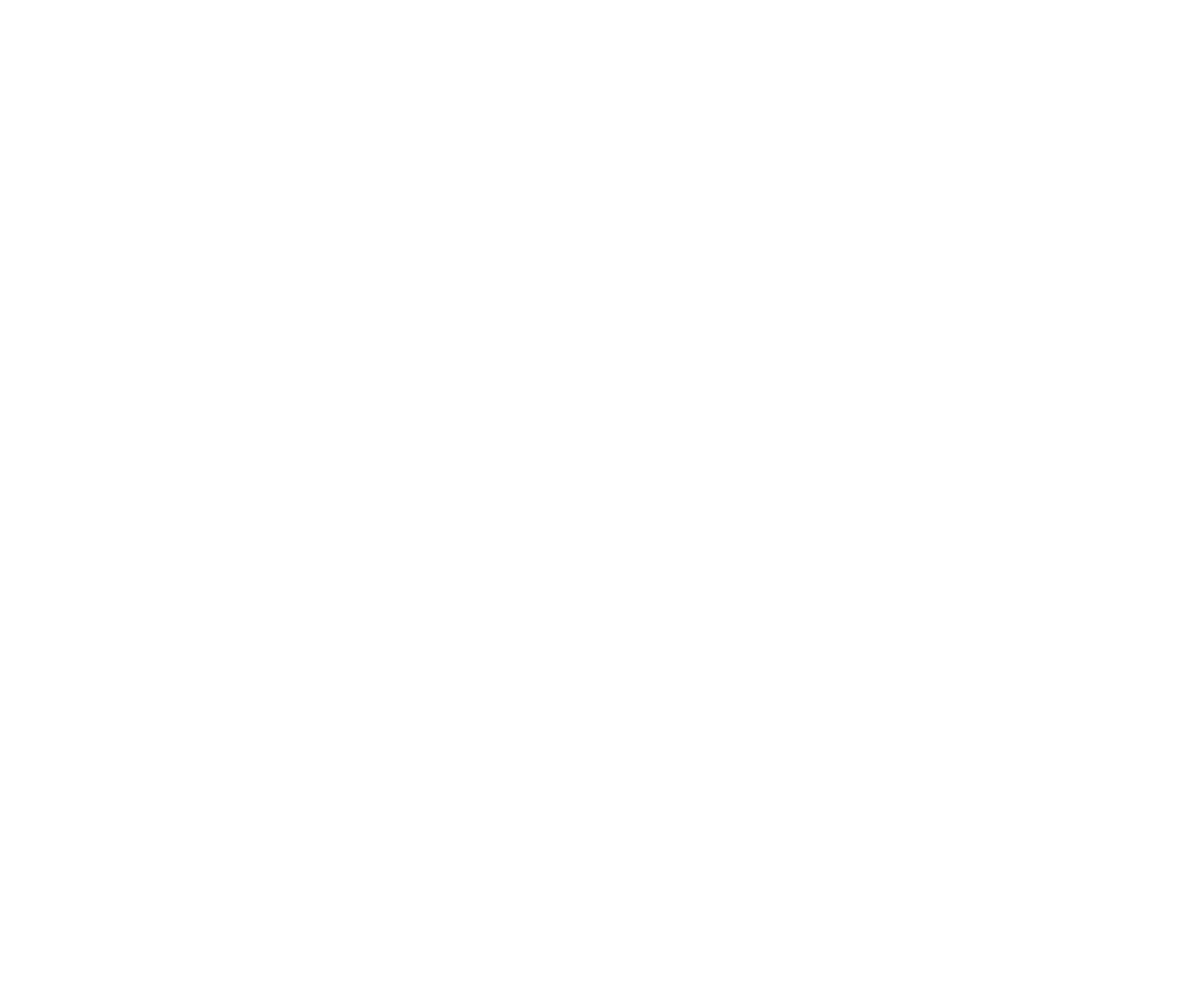
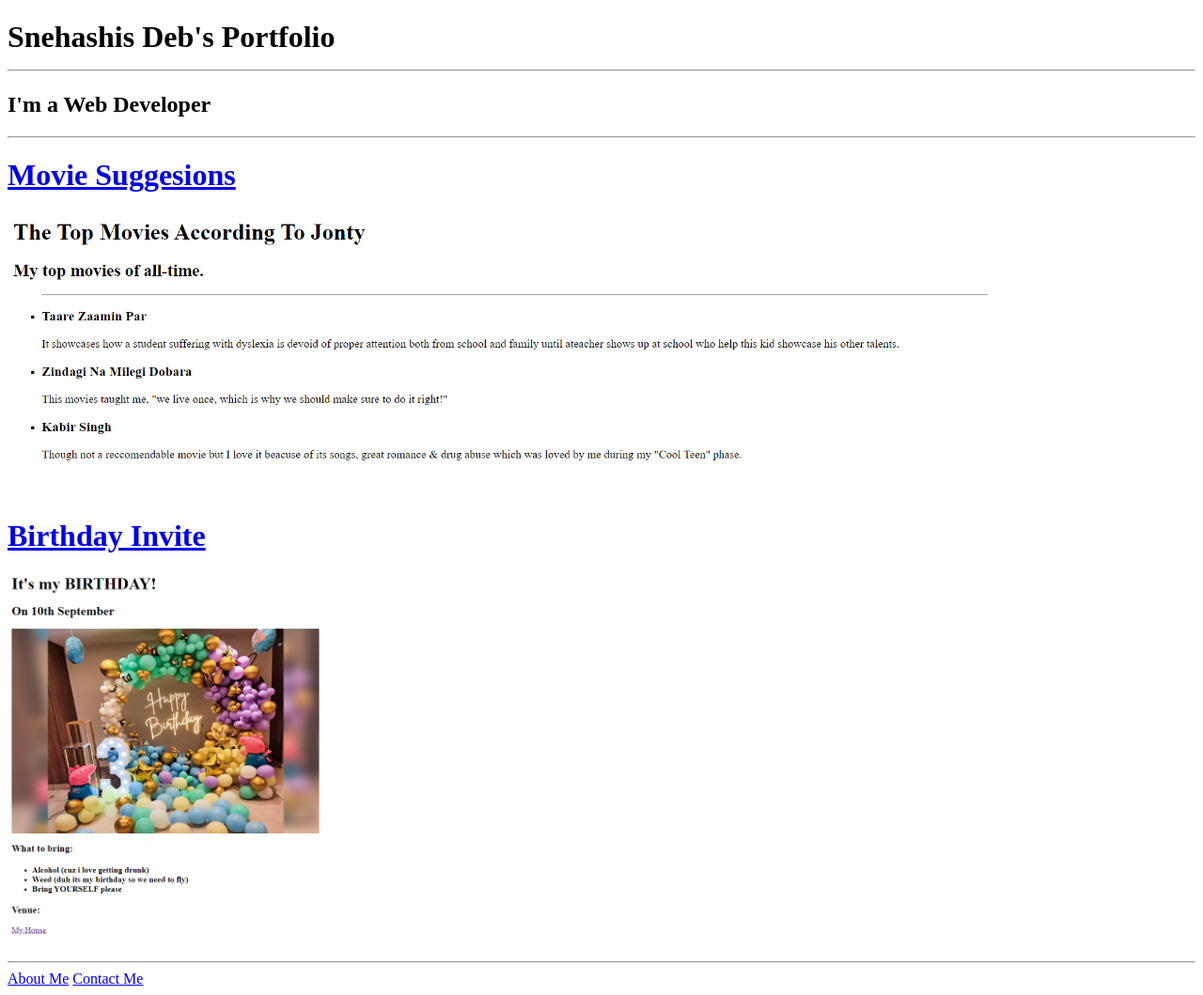
Before and after one commit to jonty5617/html-portfolio, a plain HTML site: page index.html in a window 1280 px wide. Shown: the whole page at 94% size. Before the commit the page ends 800 px from the top, so only its background shows below. Drawn offline with Linux system fonts and the light colour scheme.

Commit message:
Add files via upload

```diff
--- a/index.html
+++ b/index.html
@@ -1,15 +1,21 @@
-<!-- TODO 1: Create the HTML Boilerplate -->
-
-<!-- TODO 2: Add Your previous projects' HTML into the public folder -->
-
-<!-- TODO 3: Take screenshots of your project previews and add the images to the images folder -->
-
-<!-- TODO 4: Add titles/subtitles etc. -->
-
-<!-- TODO 5: Add a link to the project pages -->
-
-<!-- TODO 6: Add images to show the project previews
-HINT for TODO 6: You can use the height attribute set to 200 to make the image smaller:
-https://developer.mozilla.org/en-US/docs/Web/HTML/Element/img#attr-height -->
-
-<!-- TODO 7: Add the Contact Me and About Me page links -->
+<!DOCTYPE html>
+<html lang="en">
+    <head>
+        <meta charset="UTF-8">
+        <meta name="viewport" content="width=device-width , initial-scale
+        =1.0">
+    </head>
+        <body>
+          <h1>
+            Snehashis Deb's Portfolio<hr>
+          </h1>
+          <h2>
+            I'm a Web Developer
+          </h2> <hr>
+          <a href="./movrank.html"><h1>Movie Suggesions</h1><img src="./Screenshot movrank.png" height="300" /></a>
+          <a href="./birthday.html"><h1>Birthday Invite</h1><img src="./Screenshot birthday.png" height="400"/></a>
+          <hr>
+           <a href="../4.3 HTML Porfolio Project/public/about.html">About Me</a>
+           <a href="../4.3 HTML Porfolio Project/public/contact.html">Contact Me</a>
+        </body>
+</html>
```
